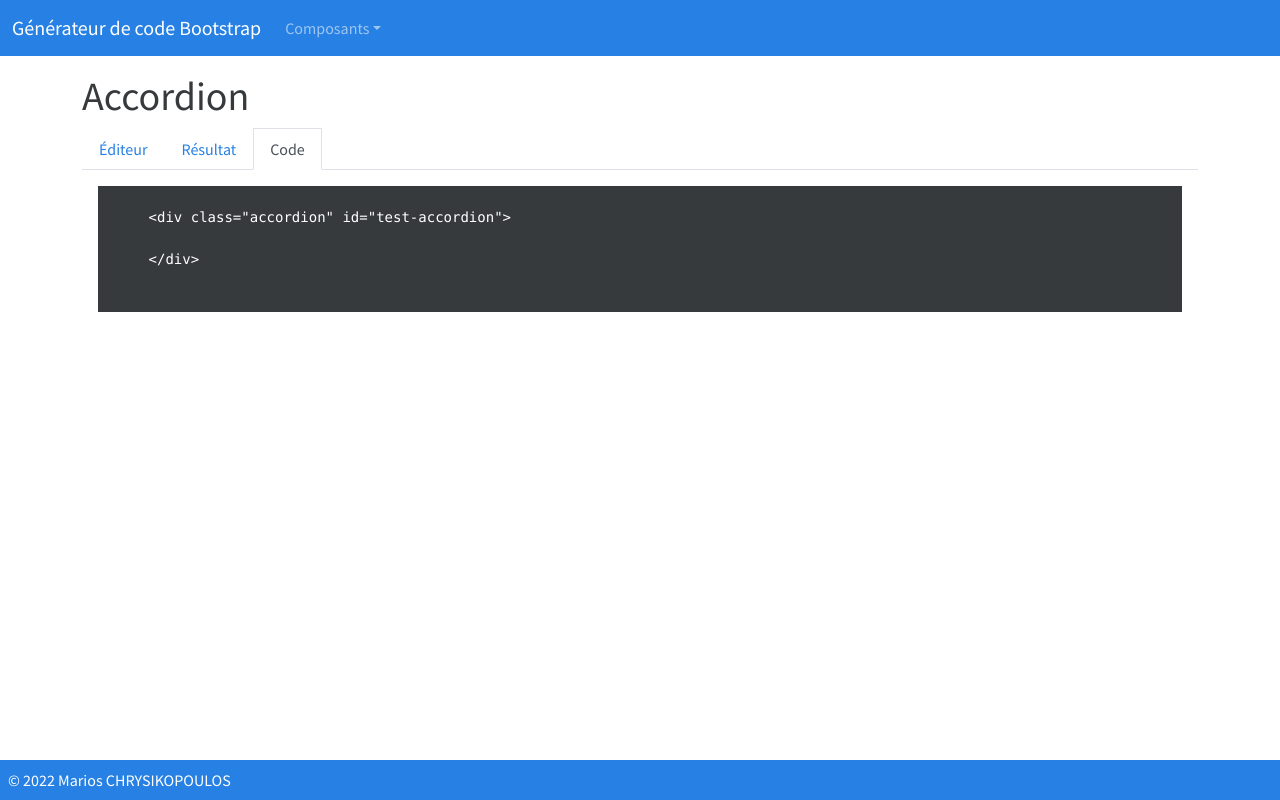
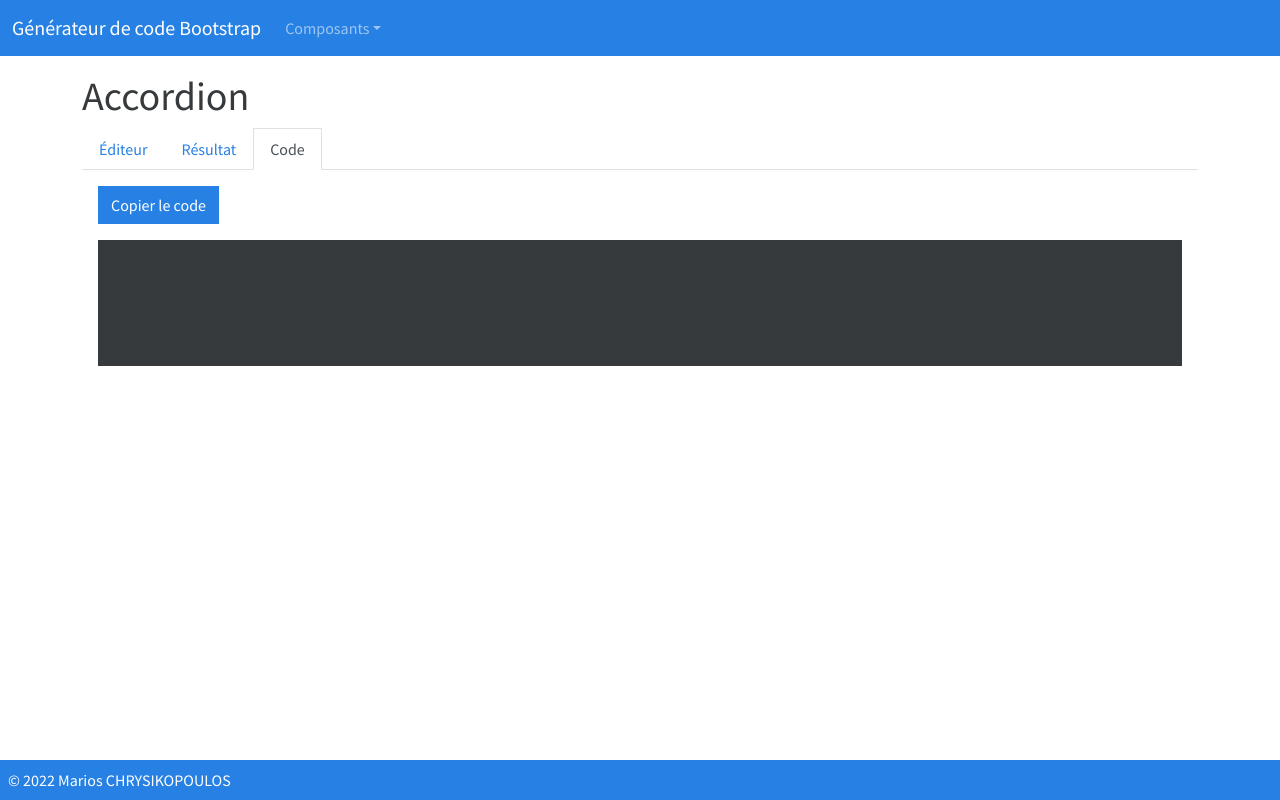
Before and after one commit to mchrys-dev/bootstrap-code-generator, an Angular app: page /components/accordion in a window 1280 px wide. Both pictures are taken after a click on the tab "Code". Built offline with nearby package versions, Linux system fonts and the light colour scheme.

Commit message:
correction de bugs

```diff
--- a/src/app/components/accordion/accordion.component.html
+++ b/src/app/components/accordion/accordion.component.html
@@ -37,7 +37,7 @@
                 <button type="button" class="btn-close" data-bs-dismiss="modal" aria-label="Close"></button>
               </div>
               <div class="modal-body">
-                <form (ngSubmit)="addElement()">
+                <form (ngSubmit)="newItem ? addElement() : editItem()">
                   <div class="mb-3">
                     <label for="header-id-input" class="form-label">id du header</label>
                     <input type="text" class="form-control" id="header-id-input" name="headerIdInput" [(ngModel)]="item.headerId" >
@@ -58,11 +58,37 @@
                     <input type="checkbox" class="form-check-input" id="show-check" name="showCheck" [(ngModel)]="item.show" >
                     <label class="form-check-label" for="show-check">Elément ouvert par défaut</label>
                   </div>
-                  <button type="submit" class="btn btn-primary" data-bs-dismiss="modal">Valider</button>
+                  <button
+                    type="submit"
+                    class="btn btn-primary"
+                    data-bs-dismiss="modal"
+                    [disabled]="!item.headerId || !item.headerText || !item.bodyId || !item.bodyText"
+                  >
+                    Valider
+                  </button>
                 </form>
               </div>
               <div class="modal-footer">
 
+              </div>
+            </div>
+          </div>
+        </div>
+
+        <!-- Modal de suppression d'un élément -->
+        <div class="modal fade" id="delete-modal" tabindex="-1" aria-labelledby="delete-modal-label" aria-hidden="true">
+          <div class="modal-dialog">
+            <div class="modal-content">
+              <div class="modal-header">
+                <h5 class="modal-title" id="delete-modal-label">Suppression d'un élément</h5>
+                <button type="button" class="btn-close" data-bs-dismiss="modal" aria-label="Close"></button>
+              </div>
+              <div class="modal-body">
+                Êtes-vous sûr(e) de vouloir supprimer cet élément?
+              </div>
+              <div class="modal-footer">
+                <button type="button" class="btn btn-secondary" data-bs-dismiss="modal">Non</button>
+                <button type="button" class="btn btn-danger" data-bs-dismiss="modal" (click)="deleteItem()">Oui</button>
               </div>
             </div>
           </div>
@@ -83,10 +109,10 @@
               <tr *ngFor="let item of accordion.items" class="align-middle">
                 <td>{{ item.bodyText }}</td>
                 <td>
-                  <button class="btn btn-primary m-2" data-bs-toggle="modal" data-bs-target="#exampleModal" (click)="editItem(item.id)">
+                  <button class="btn btn-primary m-2" data-bs-toggle="modal" data-bs-target="#exampleModal" (click)="openItem(item.id)">
                     <i class="fa-solid fa-pen-to-square"></i>
                   </button>
-                  <button class="btn btn-danger m-2">
+                  <button class="btn btn-danger m-2" data-bs-toggle="modal" data-bs-target="#delete-modal" (click)="setIdItemToDelete(item.id)">
                     <i class="fa-solid fa-trash"></i>
                   </button>
                 </td>
@@ -94,8 +120,6 @@
             </tbody>
           </table>
         </ng-template>
-
-        {{ accordion.items | json}}
     </div>
 
     <div class="tab-pane" id="result" role="tabpanel" aria-labelledby="result-tab">
@@ -119,12 +143,15 @@
     </div>
 
     <div class="tab-pane" id="code" role="tabpanel" aria-labelledby="code-tab">
-      <div class="mb-3">
-        <div class="bg-secondary text-white">
-          <pre>
-            {{ getCode() }}
-          </pre>
-        </div>
+      <p id="code-alert" class="alert alert-primary" role="alert" *ngIf="codeAlertVisible">
+        Le code a bien été copié!
+      </p>
+
+      <button class="btn btn-primary mb-3" (click)="copyCode()">Copier le code</button>
+      <div class="bg-secondary text-white">
+        <pre>
+          {{ getCode() }}
+        </pre>
       </div>
     </div>
 </div>
--- a/src/app/components/accordion/accordion.component.ts
+++ b/src/app/components/accordion/accordion.component.ts
@@ -39,6 +39,9 @@ export class AccordionComponent implements OnInit {
   }
 
   public newItem: boolean = false;
+  private code: string = '';
+  public codeAlertVisible: boolean = false;
+  private itemIdToDelete: number = 0;
 
   constructor() {
     this.accordion.items = [];
@@ -85,18 +88,49 @@ export class AccordionComponent implements OnInit {
       `;
     });
 
-    return(
-      `
-      <div class="accordion" id="${this.accordion.id}">
-        ${itemsCode}
-      </div>
-      `
-    );
+    let accordionOpenTag: string;
+    let accordionCloseTag: string;
+
+    this.accordion.items.length === 0 ? accordionOpenTag = '' : accordionOpenTag = `<div class="accordion" id="${this.accordion.id}">`;
+    this.accordion.items.length === 0 ? accordionCloseTag = '' : accordionCloseTag = '</div>';
+
+    this.code =
+    `
+    ${accordionOpenTag}
+      ${itemsCode}
+    ${accordionCloseTag}
+    `;
+
+    return this.code;
   }
 
-  public editItem(id: number): void {
+  public openItem(id: number): void {
     this.newItem = false;
     this.item = this.accordion.items.find(item => item.id === id)!;
   }
 
+  public editItem(): void {
+    let newItems: any = [];
+
+    newItems.push(this.item);
+
+    this.accordion.items = this.accordion.items.map(item => newItems.find((newItem: any) => newItem.id === item.id) || item);
+  }
+
+  public setIdItemToDelete(id: number) {
+    this.itemIdToDelete = id;
+  }
+
+  public deleteItem(): void {
+    this.accordion.items = this.accordion.items.filter(item => item.id !== this.itemIdToDelete);
+  }
+
+  public copyCode(): void {
+    navigator.clipboard.writeText(this.getCode());
+    this.codeAlertVisible = true;
+    setTimeout(() => {
+      this.codeAlertVisible = false;
+    }, 2000);
+  }
+
 }
```
